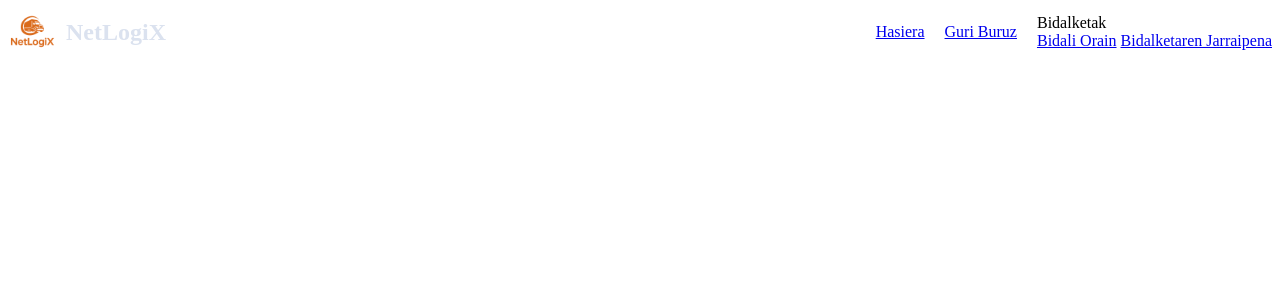
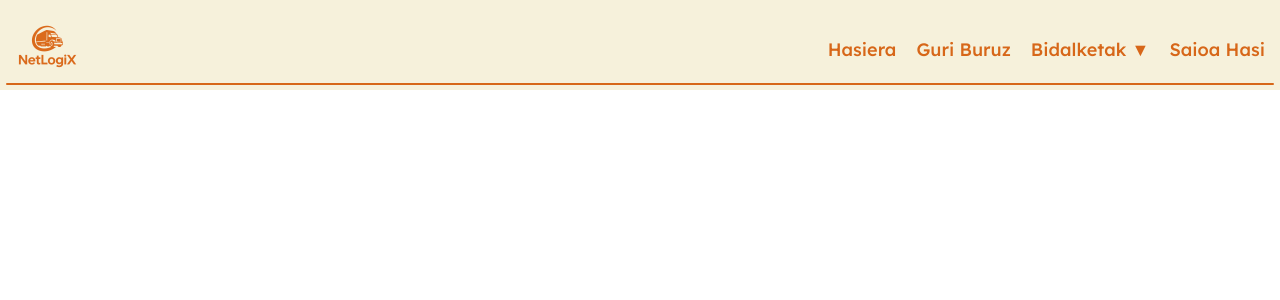
Before and after one commit to Xbilbaoo/NetLogiX_Erronka, a PHP site: page /components/header.html in a window 1280 px wide. Shown: the top 300 px of the page. Run offline with PHP 8.4, Linux system fonts and the light colour scheme.

Commit message:
advancing on the header

```diff
--- a/src/client/components/header.html
+++ b/src/client/components/header.html
@@ -1,29 +1,32 @@
 <!DOCTYPE html>
 <html lang="en">
+
 <head>
   <meta charset="UTF-8">
   <meta name="viewport" content="width=device-width, initial-scale=1.0">
   <link rel="stylesheet" href="../css/header.css">
   <title>Document</title>
 </head>
+
 <body>
   <header>
     <nav class="navbar">
-      <div class="nav-logo-container">
+      <a href="#">
         <img src="../assets/IMG/logo.png" alt="logo" class="nav-logo">
-      <span class="nav-title">NetLogiX</span>
-      </div>
+      </a>
       <div class="nav-links">
-        <a href="#">Hasiera</a>
-        <a href="#">Guri Buruz</a>
+        <a href="#" class="nav-link">Hasiera</a>
+        <a href="#" class="nav-link">Guri Buruz</a>
         <div class="dropdown" id="dropdown-menu">
-          Bidalketak
-          <div class="dropdown-content">
-            <a href="#">Bidali Orain</a>
-            <a href="#">Bidalketaren Jarraipena</a>
+          <a class="nav-link">Bidalketak</a>
+          <div class="dropdown-content" id="dropdown-content">
+            <a href="#" class="nav-link">Bidali Orain</a>
+            <a href="#" class="nav-link">Bidalketaren Jarraipena</a>
           </div>
         </div>
+        <a href="#" class="nav-link">Saioa Hasi</a>
       </div>
+      <hr class="line">
     </nav>
   </header>
   <!--<nav class="navbar bg-navbar navbar-expand-lg" id="navbar">
@@ -80,4 +83,5 @@
   <script src="../js/nav-bar.component.js"></script>
 
 </body>
+
 </html>
--- a/src/client/css/header.css
+++ b/src/client/css/header.css
@@ -1,36 +1,50 @@
-@import url("");
+@import url("https://fonts.googleapis.com/css2?family=Lexend:wght@100..900&display=swap");
+
+:root {
+
+  --background-primary-color: #F6F1DB;
+  --background-secondary-color: #F2F1EC;
+  --primary-color: #D76719;
+  --secondary-color: #BB4D03;
+
+}
+
+* {
+  margin: 0;
+  padding: 0;
+  box-sizing: border-box;
+  font-family: 'Lexend', sans-serif;
+}
 
 .navbar {
 
   display: flex;
   flex-direction: row;
+  flex-wrap: wrap;
   align-items: center;
   justify-content: space-between;
-
-}
-
-.nav-logo-container {
-
-  display: flex;
-  align-items: center;
+  color: var(--primary-color);
+  background-color: var(--background-primary-color);
 
 }
 
 .nav-logo {
 
-  height: 48px;
-  width: 48px;
+  height: 64px;
+  width: 64px;
+  margin-top: 15px;
+  margin-left: 15px;
+  transition: transform 0.3s ease;
 
 }
 
-.nav-title {
+.nav-logo:hover {
 
-  font-size: 24px;
-  font-weight: bold;
-  margin-left: 10px;
-  color: #DBE2EF;
+  transform: scale(1.1);
+  opacity: 0.8;
 
 }
+
 
 .nav-links {
 
@@ -38,5 +52,74 @@
   display: flex;
   align-items: center;
   gap: 20px;
+  margin-top: 15px;
+  margin-right: 15px;
 
 }
+
+.nav-link {
+
+  text-decoration: none;
+  color: var(--primary-color);
+  font-size: 18px;
+  font-weight: 500;
+  transition: color 0.3s ease;
+
+}
+
+.nav-link:hover {
+
+  color: var(--secondary-color);
+
+}
+
+.line {
+  border: none;
+  height: 2px;
+  background-color: var(--primary-color);
+  margin: auto;
+  margin-bottom: 5px;
+  width: 99vw;
+  border-radius: 999px;
+}
+
+.dropdown {
+
+  position: relative;
+  display: inline-block;
+  cursor: pointer;
+
+}
+
+.dropdown .nav-link::after{
+
+  content: ' ▼';
+
+}
+
+.dropdown-content {
+  display: none;
+  position: absolute;
+  background-color: var(--background-primary-color);
+  min-width: 160px;
+  box-shadow: 0px 8px 16px 0px rgba(0,0,0,0.2);
+  z-index: 1;
+  flex-direction: column;
+  padding-left: 5px;
+}
+
+.dropdown-content .nav-link {
+
+  padding-top: 10px;
+  padding-bottom: 10px;
+}
+
+.dropdown-content .nav-link::after {
+
+  content: '';
+  display: block;
+
+}
+.dropdown:hover .dropdown-content {
+  display: flex;
+}
```
Also changed, not shown: src/client/js/nav-bar.component.js (line endings or trailing spaces).
